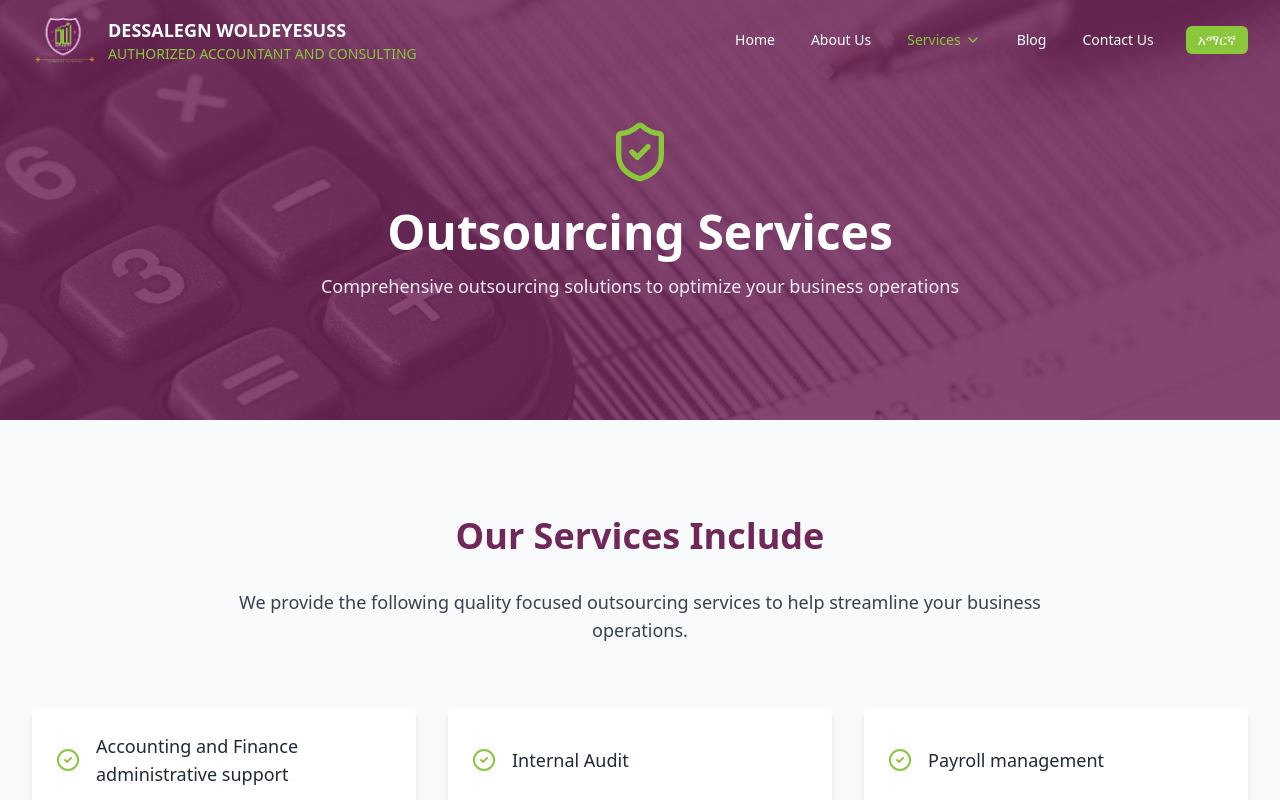
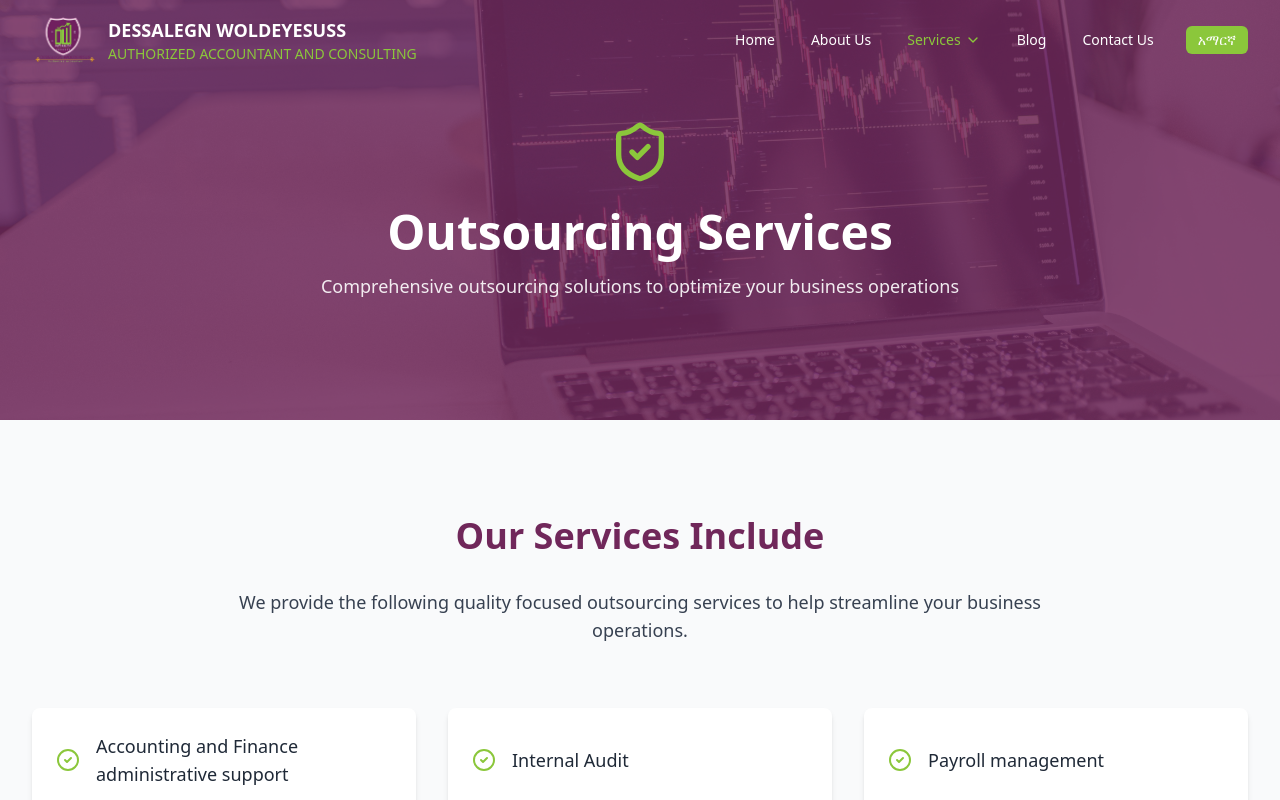
Before and after one commit to DagimDana/DW-Audit-Consult, a React (Vite) app: page /services/outsourcing-services in a window 1280 px wide. Shown: the top 800 px of the page. Built offline with nearby package versions, Linux system fonts and the light colour scheme.

Commit message:
Updated outsource hero image

```diff
--- a/src/pages/OutsourcingServices.tsx
+++ b/src/pages/OutsourcingServices.tsx
@@ -58,7 +58,7 @@ export default function OutsourcingServices() {
       <section
         className="relative h-[500px] bg-cover bg-center bg-no-repeat -mt-0 md:-mt-20"
         style={{
-          backgroundImage: 'url(/About.jpg)'
+          backgroundImage: 'url(/OUT.jpg)'
         }}
       >
         {/* Overlay */}
```
Also changed, not shown: public/OUT.jpg (added).
